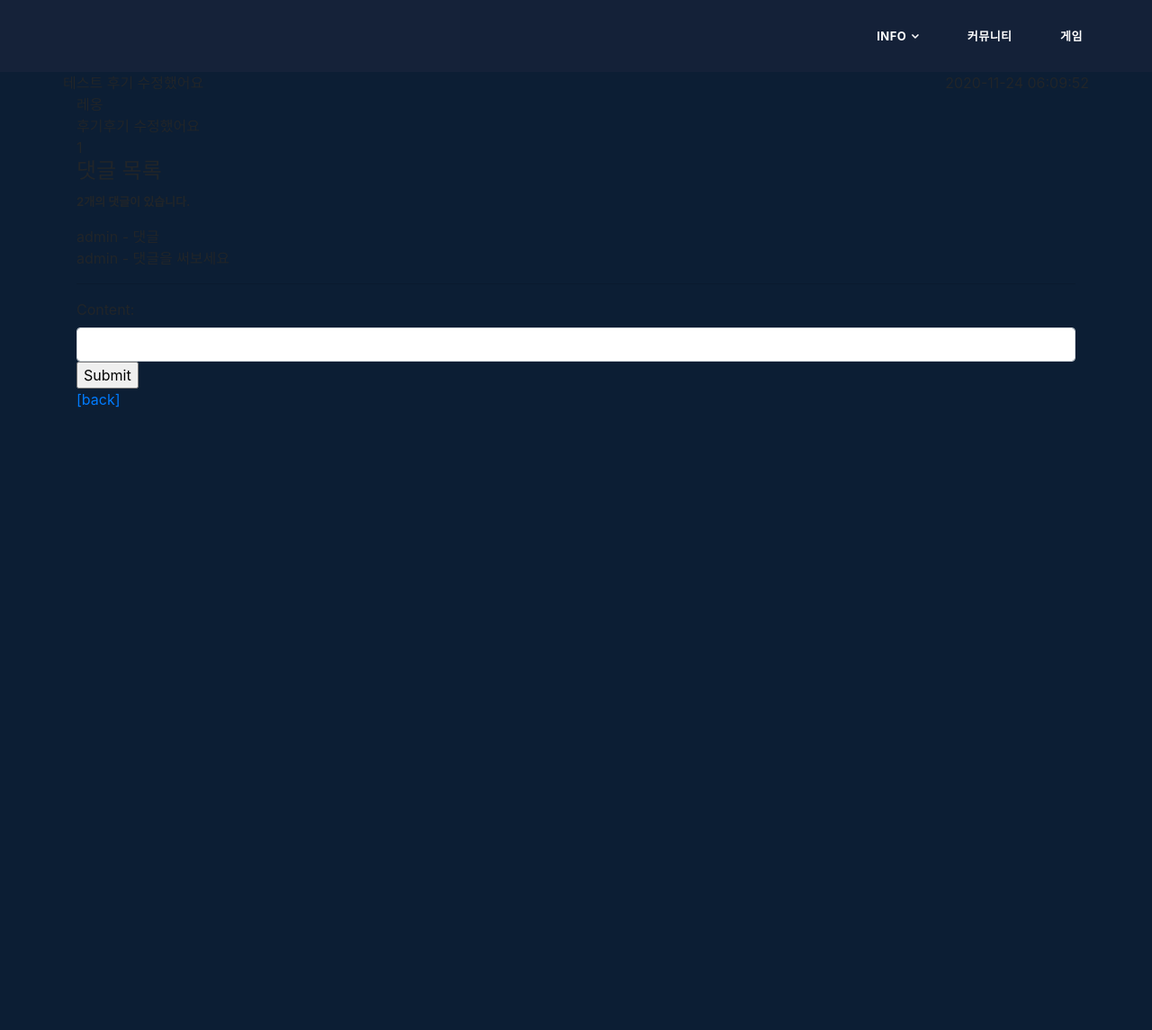
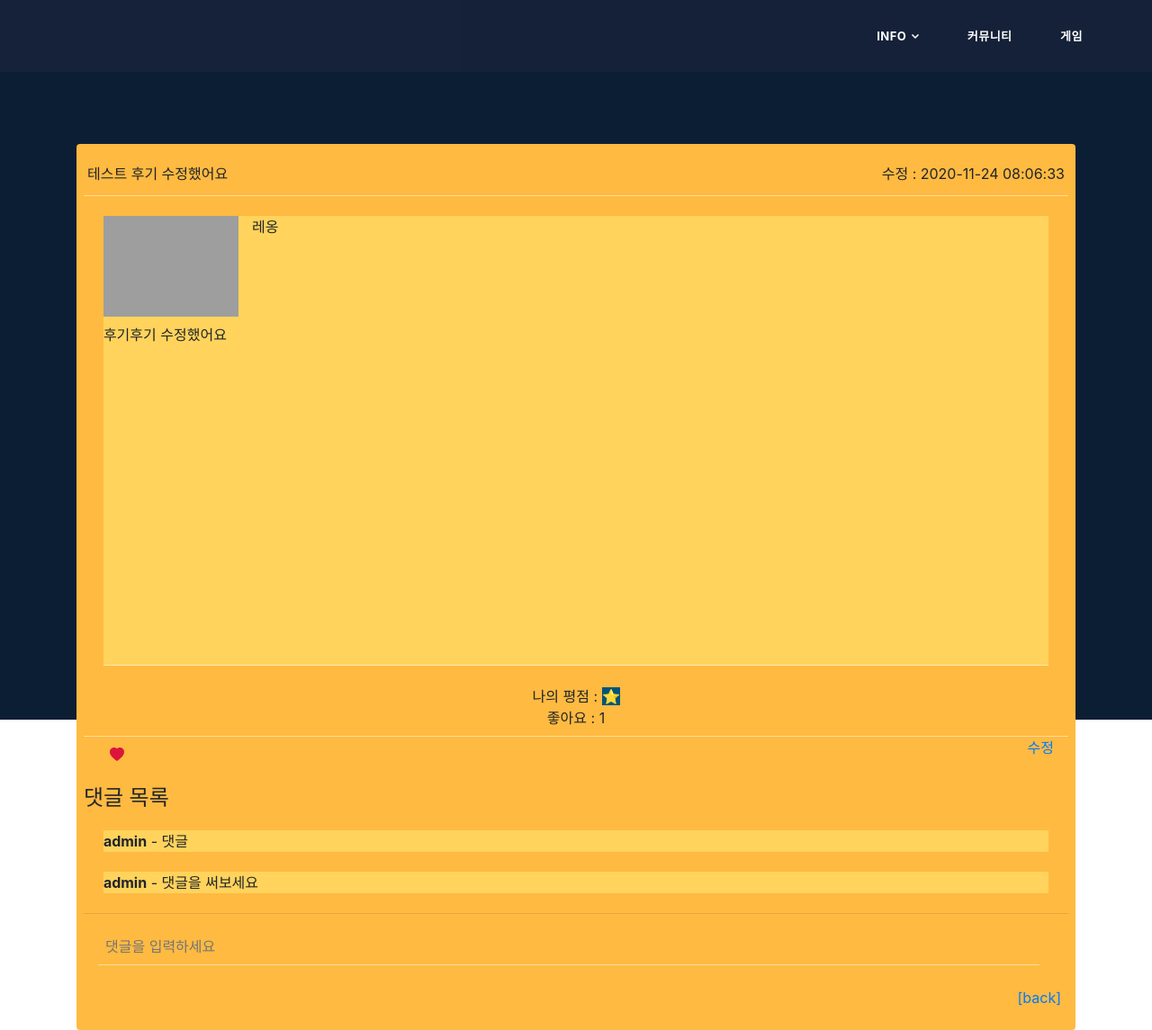
Before and after one commit to damingu/Retro-movie-random-game, a Django app: page /articles/21/ in a window 1280 px wide. Shown: the whole page at 90% size. Before the commit the page ends 453 px from the top, so only its background shows below. Run offline with Django 3.2, Linux system fonts and the light colour scheme; a user stored in the database is signed in; data comes from the database, SQL or seed files in the repository; both versions use the stored data as it was after the commit; some libraries are stand-ins or nearby versions; grey boxes are pictures that could not be loaded.

Commit message:
Update Layout & Css

```diff
--- a/articles/forms.py
+++ b/articles/forms.py
@@ -39,10 +39,11 @@ class ArticleForm(forms.ModelForm):
 class CommentForm(forms.ModelForm):
 
     content = forms.CharField(
-        label = 'Content',
+        label = '',
         widget=forms.TextInput(
             attrs={
-                'class':"my-content form-control",
+                'class':"comment-create",
+                'placeholder':"댓글을 입력하세요"
             }
         )
     )
--- a/articles/templates/articles/detail.html
+++ b/articles/templates/articles/detail.html
@@ -1,33 +1,80 @@
 {% extends 'base.html' %}
 {% load bootstrap4 %}
+{% load static %}
+  {% block css %}
+    <link rel="stylesheet" href="{% static 'stylesheets/articles_detail.css' %}">
+  {% endblock %}
+{% block content %}
 
-{% block content %}
-<div>
-  <div class="row justify-content-between">
+<div class="article rounded-top">
+  <!--제목 -->
+  <div class="row justify-content-between m-0 article-header align-items-center p-1">
     <span>
       {{article.title}}
     </span>
     <span>
-      {{article.created_at}}
+      {% if article.updated_at != article.created_at %}
+      <span>수정 : {{article.updated_at}}</span>
+      {% else %}
+      <span>{{article.created_at}}</span>
+      {% endif %}
     </span>
   </div>
-  <div>
+  <div class="article-content">
+    <div class="row">
+      <div class="col-2" >
+        <img src="https://image.tmdb.org/t/p/w500/{{article.movie.poster_path}}" alt="" width="100%">
+      </div>
       {{article.movie.title}}
     </div>
-  <div>
+    <div class="pt-2">
       {{article.content}}
     </div>
+  </div>
+  <div class="m-0 line pb-2 d-flex flex-column align-items-center">
     <div>
-    {{article.rating}}
+      나의 평점 : <span style="background-color:#005479">{% if article.rating == 1 %}⭐
+      {%elif article.rating == 2 %}⭐⭐
+      {%elif article.rating == 3 %}⭐⭐⭐
+      {%elif article.rating == 4 %}⭐⭐⭐⭐
+      {% else %}⭐⭐⭐⭐⭐
+      {% endif %}</span>
+    </div>
+    <div>
+      좋아요 : <span id="likeCount-{{article.pk}}" class="d-inline">{{ article.like_user.all|length }}</span>
     </div>
   </div>
+  <div class="d-flex justify-content-between">
+    <div class="pl-3 pr-3">
+      <!-- 좋아요 -->
+      <form action="{% url 'articles:like' article.pk %}"method="POST" id="form_like" data-articleId="{{article.pk}}" class="d-inline">
+        {% csrf_token %}
+        {% if user in article.like_user.all %}
+          <button class="btn btn-link" style="box-shadow: none !important;">
+            <svg width="1em" height="1em" viewBox="0 0 16 16" class="bi bi-heart-fill heart-{{article.pk}}" style="color:crimson;" fill="currentColor" xmlns="http://www.w3.org/2000/svg">
+              <path fill-rule="evenodd" d="M8 1.314C12.438-3.248 23.534 4.735 8 15-7.534 4.736 3.562-3.248 8 1.314z"/>
+            </svg>
+          </button>
+        {% else %}
+          <button class="btn btn-link" style="box-shadow: none !important;">
+            <svg width="1em" height="1em" viewBox="0 0 16 16" class="bi bi-heart-fill heart-{{article.pk}}" style="color:black;" fill="currentColor" xmlns="http://www.w3.org/2000/svg">
+              <path fill-rule="evenodd" d="M8 1.314C12.438-3.248 23.534 4.735 8 15-7.534 4.736 3.562-3.248 8 1.314z"/>
+            </svg>
+
+          </button>
+        {% endif %}
+      </form>
+    </div>
+    <div class="pl-3 pr-3">
+      <a href="{% url 'articles:update' article.pk %}">수정</a>
+    </div>
+  </div>
+</div>
+<div class="comment">
   <h4>댓글 목록</h4>
-{% if comments|length %}
-  <p><b>{{ comments|length }}개의 댓글이 있습니다.</b></p>
-{% endif %}
   {% for comment in comments %}
-  <div>
-    {{ comment.user }} - {{ comment.content }}
+    <div class="comment-item">
+      <strong>{{ comment.user }}</strong> - {{ comment.content }}
     </div>
   {% empty %}
     <p><b>댓글이 없어요..</b></p>
@@ -37,10 +84,47 @@
     <form action="{% url 'articles:create_comment' article.pk %}" method="POST">
       {% csrf_token %}
       {{ comment_form }}
-    <input type="submit">
+      {% comment %} <input type="submit" class="submit-btn"> {% endcomment %}
     </form>
   {% else %}
   <a href="{% url 'accounts:login' %}">[댓글을 작성하려면 로그인하세요.]</a>
   {% endif %}
+</div>
+<div class="article-footer rounded-bottom">
+  <div class="d-flex justify-content-end">
+    <div class="pl-3 pr-3">
       <a href="{% url 'articles:index' %}">[back]</a>
+    </div>
+  </div>
+</div>
 {% endblock content %}
+{% block script %}
+<script>
+  const likeBtnForm = document.querySelector('#form_like')
+  const articleid =likeBtnForm.dataset.articleid
+  console.log(likeBtnForm.dataset)
+  console.log(articleid)
+  likeBtnForm.addEventListener('click',function (e) {
+    e.preventDefault()
+
+    const API_URL = `/articles/${articleid}/like/`
+    const csrfToken = document.querySelector('input[name=csrfmiddlewaretoken]').value
+    const options = {headers: {'X-CSRFToken': csrfToken}}
+
+    axios.post(API_URL,{},options)
+      .then(res => {
+
+        const { is_like,like_count } =res.data
+        const likecart = document.querySelector(`.heart-${articleid}`)
+        likecart.style.color= is_like ? 'crimson' : 'black'
+
+        const likeCount = document.querySelector(`#likeCount-${articleid}`)
+        likeCount.innerText = `${like_count}`
+
+      })
+      .catch(res => {
+        console.log(res.data)
+      })
+  })
+</script>
+{% endblock script %}
--- a/articles/urls.py
+++ b/articles/urls.py
@@ -9,4 +9,6 @@ urlpatterns = [
     path('<int:article_pk>/',views.detail,name='detail'),
     path('<int:article_pk>/update/', views.update, name='update'),
     path('<int:article_pk>/comments/', views.create_comment, name='create_comment'),
+    path('<int:article_pk>/like/', views.like, name='like'),
+
 ]
--- a/articles/views.py
+++ b/articles/views.py
@@ -7,15 +7,19 @@ from django.contrib.auth.decorators import login_required
 from django.views.decorators.http import require_http_methods,require_POST,require_GET
 
 from django.db.models import Q
+
+from django.http import JsonResponse
 # Create your views here.
 def index(request):
     articles = Article.objects.filter(rating__gte=5)
+    real_articles = Article.objects.all().order_by('-pk')
     poster_path =[]
     for article in articles:
         print(article.movie.poster_path)
     context = {
-        'articles1':articles[:3],
-        'articles2':articles[3:6],
+        'articles1':articles[:4],
+        'articles2':articles[4:8],
+        'real_articles':real_articles,
     }
 
     return render(request,'articles/index.html',context)
@@ -96,20 +100,20 @@ def create_comment(request, article_pk):
     return render(request, 'articles/detail.html', context)
 
 
-# def like(request, article_pk):
-#     if request.user.is_authenticated:
-#         article = get_object_or_404(Article, pk=article_pk)
-#         user = request.user
+def like(request, article_pk):
+    if request.user.is_authenticated:
+        article = get_object_or_404(Article, pk=article_pk)
+        user = request.user
 
-#         if article.like_users.filter(pk=user.pk).exists():
-#             article.like_users.remove(user)
-#             is_like=False
-#         else:
-#             article.like_users.add(user)
-#             is_like=True
-#         data = {
-#             'is_like':is_like,
-#             'like_count': article.like_users.count(),
-#         }
-#         return JsonResponse(data)
-#     return redirect('accounts:login')
+        if article.like_user.filter(pk=user.pk).exists():
+            article.like_user.remove(user)
+            is_like=False
+        else:
+            article.like_user.add(user)
+            is_like=True
+        data = {
+            'is_like':is_like,
+            'like_count': article.like_user.count(),
+        }
+        return JsonResponse(data)
+    return redirect('accounts:login')
--- a/config/settings.py
+++ b/config/settings.py
@@ -43,6 +43,9 @@ INSTALLED_APPS = [
     #provider : 소셜로그인 제공업체
     'allauth.socialaccount.providers.google',
     'allauth.socialaccount.providers.naver',
+
+    #장고 씨드
+    'django_seed',
 ]
 
 MIDDLEWARE = [
--- /dev/null
+++ b/config/static/stylesheets/articles_detail.css
@@ -0,0 +1,59 @@
+.article{
+  background: #ffba41;
+  margin: auto;
+  padding: 0.5rem;
+  margin-top: 5rem;
+}
+.article-header{
+  height: 50px;
+  border-bottom: 1px solid rgba(255, 255, 255, .5);
+}
+.article-content{
+  height:500px;
+  background-color: #ffd35c;
+  border-bottom: 1px solid rgba(255, 255, 255, .5);
+  margin:2%;
+}
+.article-footer{
+  height: 3rem;
+  background: #ffba41;
+}
+.comment {
+  background: #ffba41;
+  margin: auto;
+  padding: 0.5rem;
+}
+.comment-item {
+  background-color: #ffd35c;
+  margin:2%;
+}
+.line {
+  border-bottom: 1px solid rgba(255, 255, 255, .5);
+}
+
+.comment-create {
+  background: #ffba41;
+  border: 0 solid;
+  border-bottom: 1px solid rgba(255, 255, 255, .5);
+  color: white;
+  display: block;
+  margin: 1rem;
+  padding: 0.5rem;
+  transition: 250ms background ease-in;
+  width: calc(100% - 3rem);
+}
+.comment-create:focus{
+  background: #ffd35c;
+  color: #0c1e34;
+  transition: 150ms background ease-in;
+}
+.submit-btn {
+  border: 1px solid;
+  background: #005479;
+  color: #f5a302;
+  display: block;
+  margin: 1rem auto;
+  min-width: 1px;
+  padding: 0.25rem;
+  transition: 250ms background ease-in;
+}
--- a/config/static/stylesheets/style.css
+++ b/config/static/stylesheets/style.css
@@ -5,8 +5,6 @@
 }
  body {
 	 font-weight: 100;
-	 overflow: hidden;
-
 }
  input ::-webkit-input-placeholder {
 	 color: #005479;
--- a/config/templates/base.html
+++ b/config/templates/base.html
@@ -47,7 +47,7 @@
         <a class="" href="{%url 'articles:index'%}">커뮤니티</a>
       </li>
       <li class="">
-        <a class="" href="{%url 'game:index'%}">게임</a>
+        <a class="" href="{%url 'game:play_game'%}">게임</a>
       </li>
 
     </ul>
--- a/requirements.txt
+++ b/requirements.txt
@@ -9,11 +9,14 @@ defusedxml==0.6.0
 Django==3.1.3
 django-allauth==0.43.0
 django-bootstrap4==2.3.1
+django-seed==0.2.2
+Faker==4.17.1
 idna==2.10
 importlib-metadata==2.0.0
 oauthlib==3.1.0
 pycparser==2.20
 PyJWT==1.7.1
+python-dateutil==2.8.1
 python3-openid==3.2.0
 pytz==2020.4
 requests==2.25.0
@@ -21,5 +24,6 @@ requests-oauthlib==1.3.0
 six==1.15.0
 soupsieve==2.0.1
 sqlparse==0.4.1
+text-unidecode==1.3
 urllib3==1.26.2
 zipp==3.4.0
```
Also changed, not shown: articles/templates/articles/index.html (+53 -18 lines), config/static/stylesheets/articles_index.css (added, +31 -0 lines), game/views.py (+2 -6 lines), db.sqlite3. Lines whose indentation alone changed are shown as unchanged.
